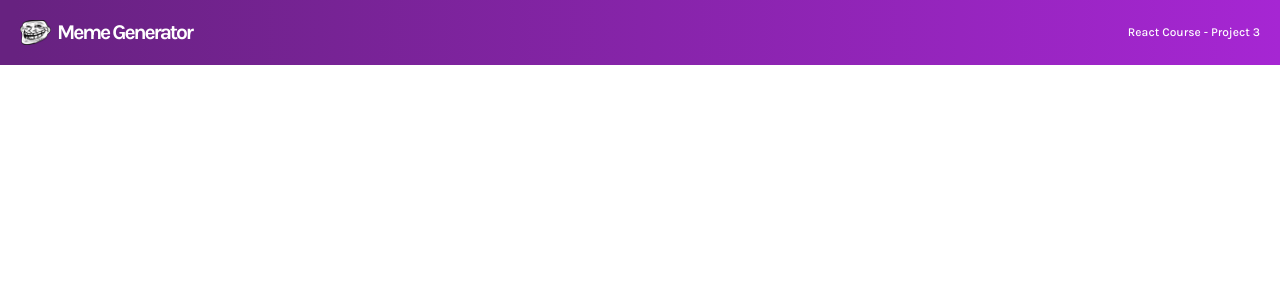
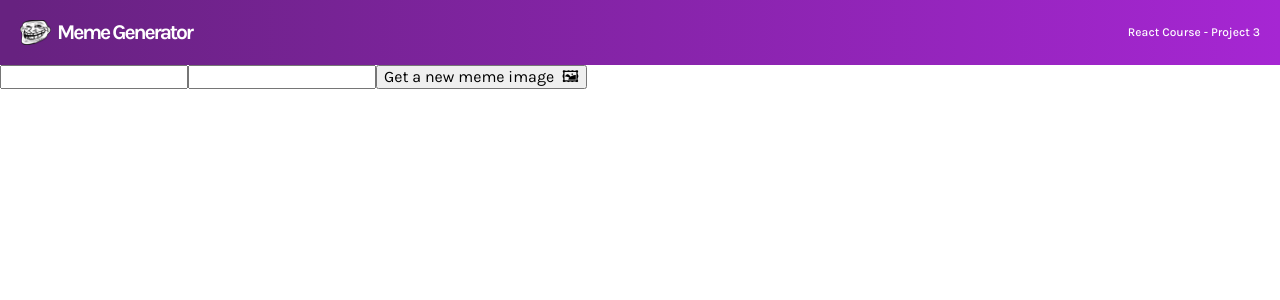
Before and after one commit to bycarlosgamez/react, a React app in the folder meme-generator/: page / in a window 1280 px wide. Shown: the top 300 px of the page. Built offline with nearby package versions, Linux system fonts and the light colour scheme.

Commit message:
added a container, imported and aded meme component

```diff
--- a/meme-generator/App.js
+++ b/meme-generator/App.js
@@ -1,11 +1,15 @@
-import React from "react"
-import Header from "./components/Header"
+import React from 'react';
+import Header from './components/Header';
+import Meme from './components/Meme';
 
 /**
  * Challenge: Build the Header component
  */
 export default function App() {
-    return (
-        <Header />
-    )
+  return (
+    <div className='container'>
+      <Header />
+      <Meme />
+    </div>
+  );
 }
```
